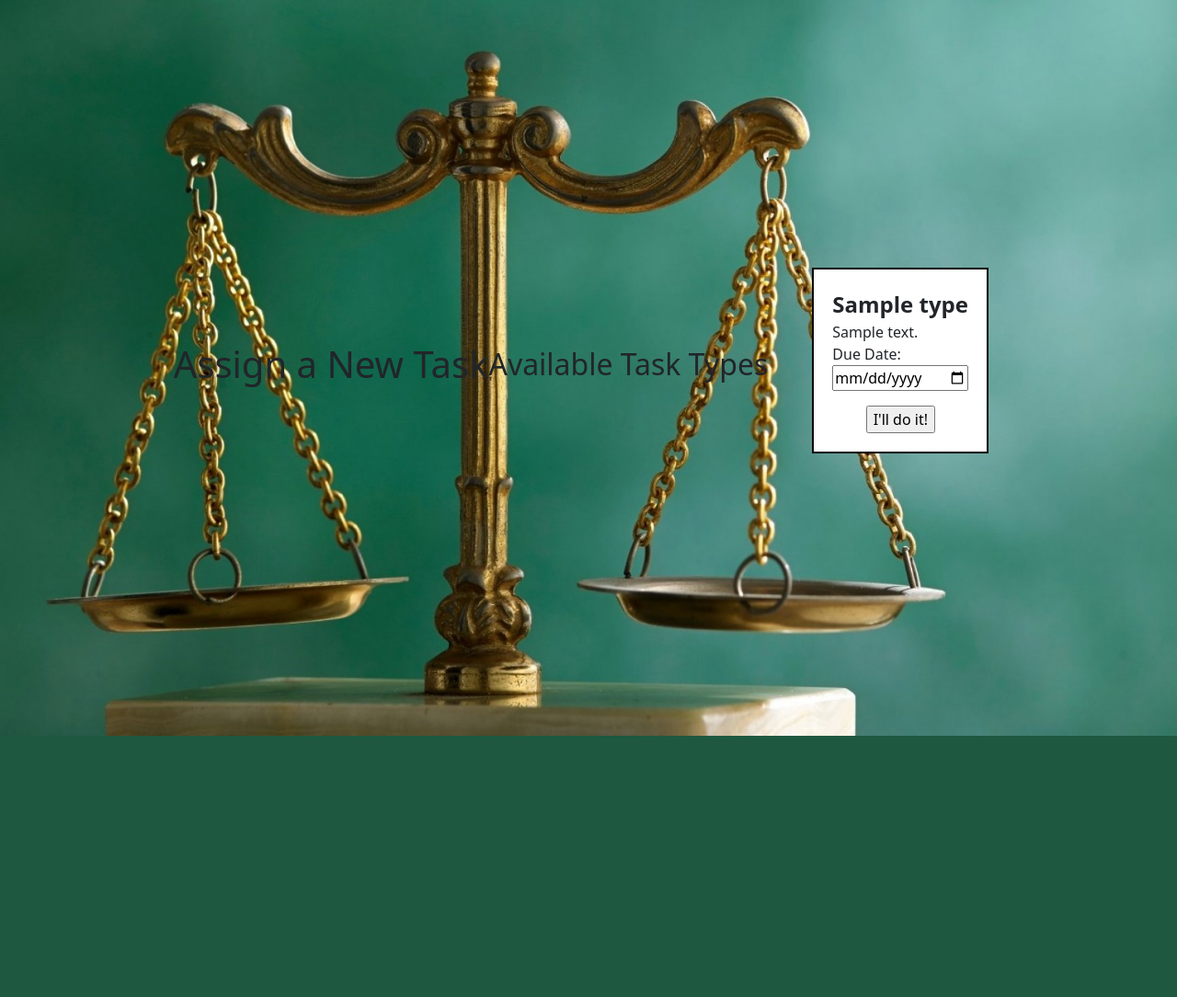
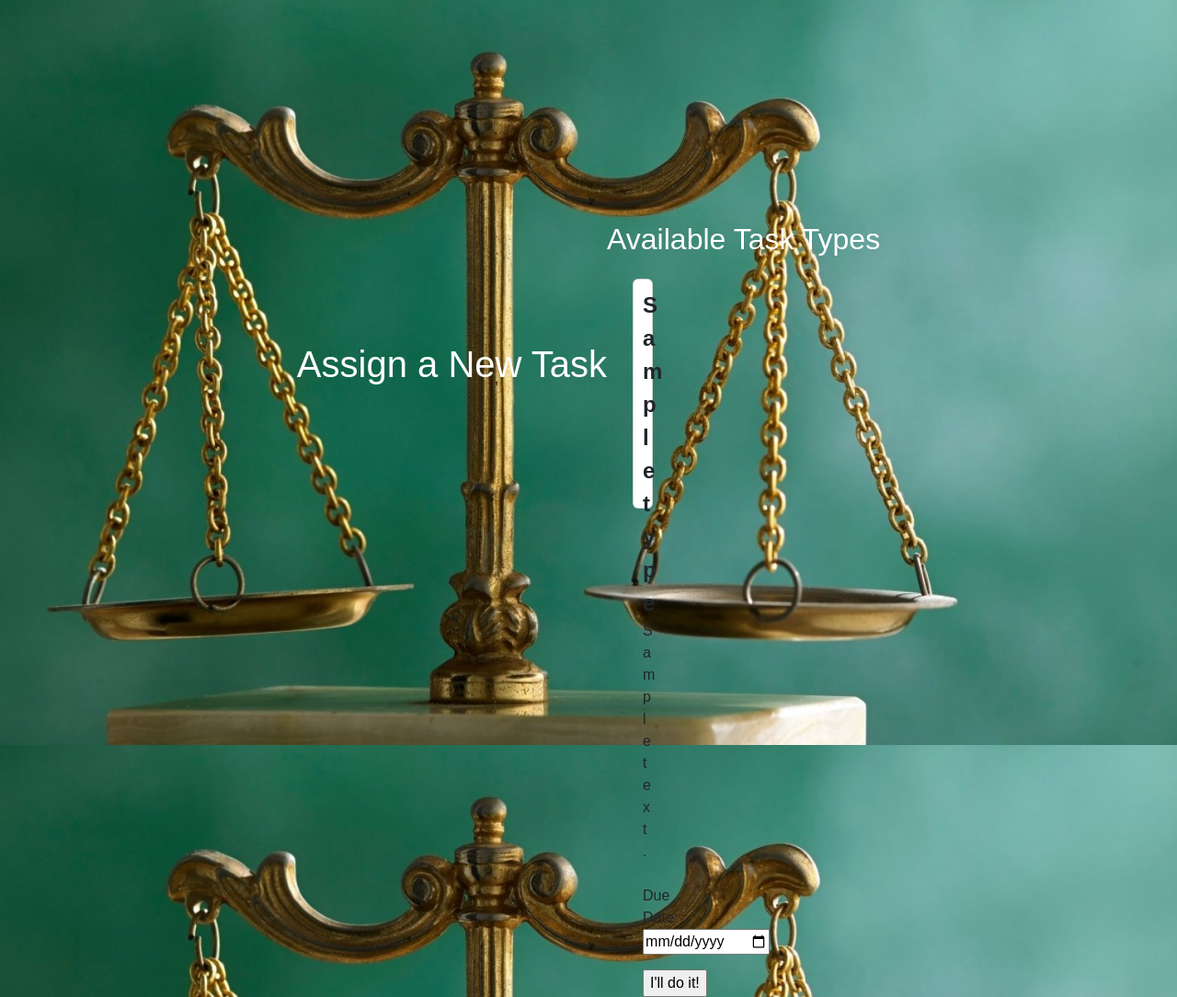
Before and after one commit to elizabeth-codes/fair_play, a Flask app: page /assign_tasks in a window 1280 px wide. Shown: the whole page at 92% size. Before the commit the page ends 800 px from the top, so only its background shows below. Run offline with Flask 3, Linux system fonts and the light colour scheme; the visitor is signed in with stand-in values (Sample User, id 1); tables that the repository leaves empty hold one stand-in row (values such as "Sample post").

Commit message:
Style the assign a new task page et al

```diff
--- /dev/null
+++ b/static/assign_tasks.css
@@ -0,0 +1,27 @@
+
+
+body {
+    display: flex;
+    font-family: 'Bacasime Antique', Fallback, sans-serif;
+    color: white;
+    margin-bottom: 10px;
+}
+
+.task-section {
+    display: flex;
+    flex-direction: column;
+    margin-top: 10px;
+}
+
+ul {
+    display: flex;
+    flex-wrap: wrap;
+    justify-content: space-around;
+    color: black
+}
+
+li {
+    width: 15%; /* This can be adjusted, depending on the number of items per row and the space between them */
+    height: 80%;
+    font: black
+}
--- a/static/mypage.css
+++ b/static/mypage.css
@@ -43,9 +43,11 @@ body {
 img.calendar {
   width: 700px; /*can adjust this value to get the size wanted */
   height: auto; /* maintain the image's aspect ratio */
+  border-radius: 5px;
 }
 
 img.graph {
 width: 150px; /* adjust this value to get the size wanted */
 height: auto; /*  maintain the image's aspect ratio */
+border-radius: 5px;
 }
--- a/static/styles.css
+++ b/static/styles.css
@@ -10,7 +10,7 @@ body {
 
 body {
   background-image: url('./scales1.jpg');
-  background-repeat: no-repeat;
+  background-repeat: repeat;
   background-size: cover;
 }
 
@@ -70,3 +70,51 @@ li.task .task-description {
   li.task form input[type="submit"]:hover {
     box-shadow: 0 8px 16px 0 rgba(0, 0, 0, 0.2); /* create a shadow when hovering */
   }
+
+
+
+
+.card {
+  display: flex;
+  position: relative;
+  flex-direction: column;
+  justify-content: space-between;
+  background: white;
+  height: 250px !important;
+  border: 2px solid black;
+  padding: 10px;
+  transition: all 0.3s ease;
+  /* list-style: none;  */
+  margin: 1em 1em 1em 1em;
+}
+
+
+.card:hover {
+    box-shadow: 0 8px 16px 0 rgba(0, 0, 0, 0.2); /* create a shadow when hovering */
+}
+
+.card .task-name,
+.card .task-description {
+  display: block; /* ensures each element starts on a new line */
+}
+
+.card .task-name {
+  font-size: 1.5em; /* make the task name larger */
+  font-weight: bold; /* make the task name bold */
+}
+
+.card .task-description {
+  font-size: 1em; /* adjust size as needed */
+}
+
+.card form input[type="submit"] {
+  display: block;
+  /* margin-left: auto; */
+  /* margin-right: auto; */
+  margin-top: 1em;
+  transition: all 0.3s ease; /* animate the box-shadow */
+}
+
+.card form input[type="submit"]:hover {
+  box-shadow: 0 8px 16px 0 rgba(0, 0, 0, 0.2); /* create a shadow when hovering */
+}
--- a/templates/assign_tasks.html
+++ b/templates/assign_tasks.html
@@ -1,24 +1,34 @@
 {% extends 'base.html' %}
 {% block title %}Assign Tasks{% endblock %}
 
+{% block head %}
+  <link rel="stylesheet" href="{{ url_for('static', filename='assign_tasks.css') }}">
+{% endblock %}
+
 {% block body %}
     <h1>Assign a New Task</h1>
+    <div class="task-section ">
         <h2>Available Task Types</h2>
-    <ul>
+        <div class="container">
+            <div class="row">
                 {% for task in task_types %}
-            <li class="task">
+                <div class="col-lg-3 col-md-6 col-sm-12">
+                    <div class="card">
                         <span class="task-name">{{ task.task_name }}</span>
                         <span class="task-description">{{ task.task_description }}</span>
                         <form method="POST" action="/assign_task">
                             <input type="hidden" name="task_id" value="{{ task.task_id }}">
-                    <label for="due_date">Due Date:</label><br>
+                            <label class="mt-4" for="due_date">Due Date:</label><br>
                             <form method="POST" action="/assign_task" onsubmit="return checkDate(this);">
                             <input type="date" id="due_date" name="due_date"><br>
                             <input type="submit" value="I'll do it!">
                         </form>
-            </li>
+                    </div>
+                </div>
                 {% endfor %}
-    </ul>
+            </div>
+        </div>
+    </div>
     <script>
         function checkDate(form) {
             if (form.due_date.value === '') {
```
Lines whose indentation alone changed are shown as unchanged.
